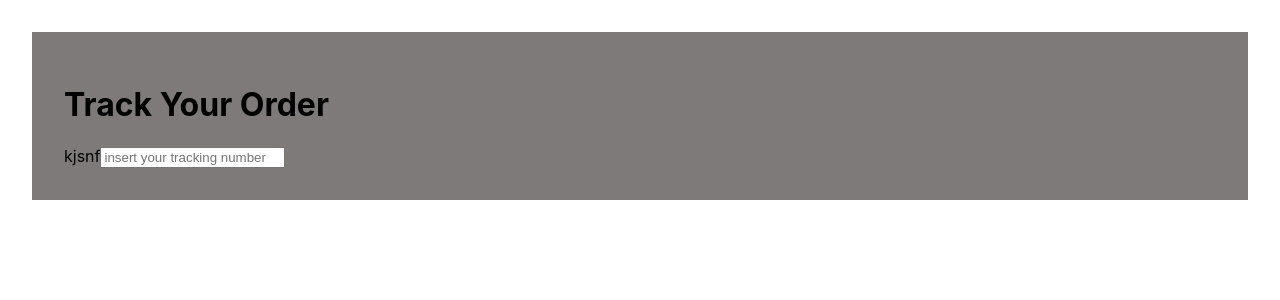
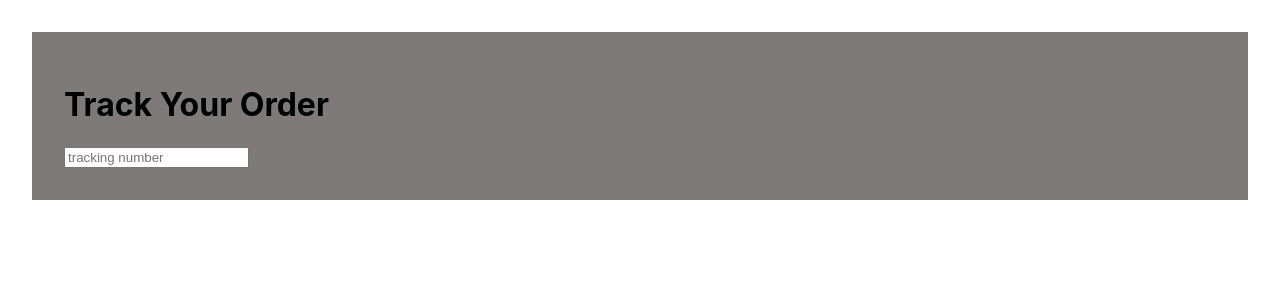
Before and after one commit to Niscolinx/order-tracking, a React (Create React App) app: page / in a window 1280 px wide. Shown: the top 300 px of the page. Built offline with nearby package versions, Linux system fonts and the light colour scheme.

Commit message:
updated the styling

```diff
--- a/src/App.js
+++ b/src/App.js
@@ -5,8 +5,7 @@ function App() {
     <div className="main">
       <h1>Track Your Order</h1>
       <form className = 'order-form'>
-        <label>kjsnf</label>
-        <input type='text' placeholder = 'insert your tracking number'></input>
+        <input type='text' placeholder = 'tracking number'></input>
       </form>
     </div>
   );
```
